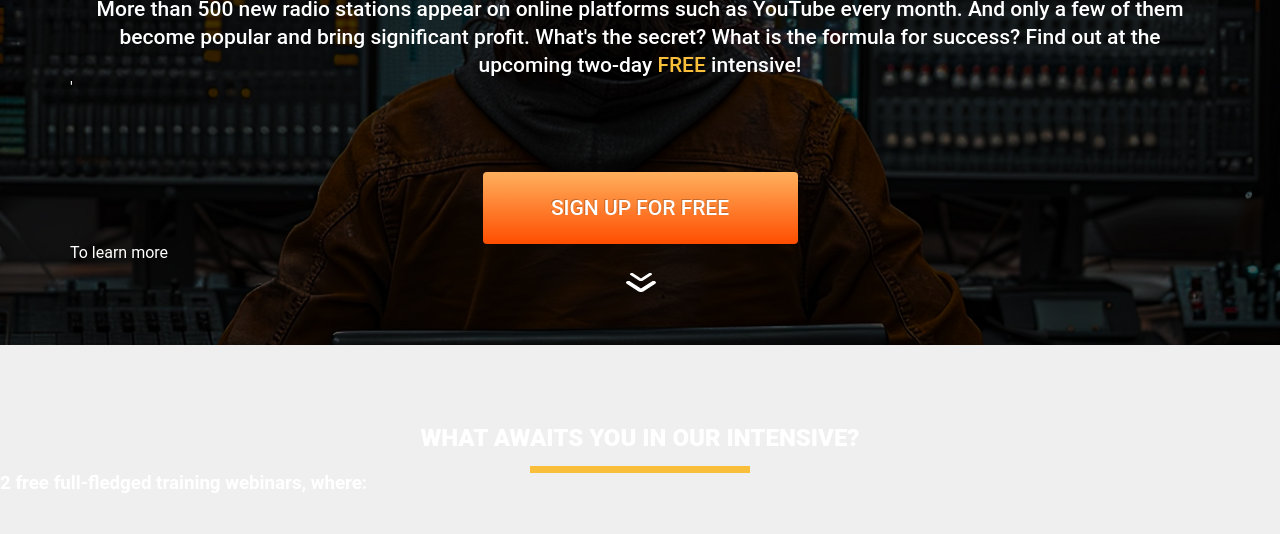
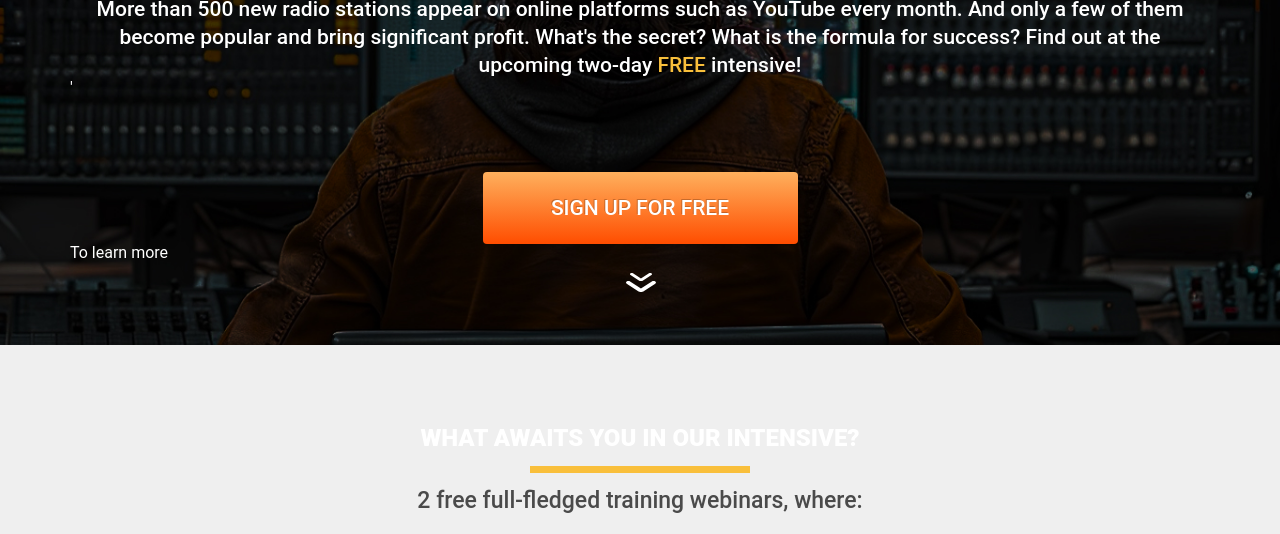
Before and after one commit to evgen-chushko/html_css, a plain HTML site: page src/html/Radio.html in a window 1280 px wide. Shown: the part 406-940 px from the top of the page. Drawn offline with Linux system fonts and the light colour scheme; files that its build step writes are made by us from their sources.

Commit message:
finished radio page

```diff
--- a/src/css/Radio.css
+++ b/src/css/Radio.css
@@ -134,7 +134,7 @@
 	margin: 14px auto 0 auto;
 }
 
-.intensive__subtitle {
+.intensive_subtitle {
 	margin-top: 15px;
 	color: #4a4a4a;
 	text-align: center;
```
